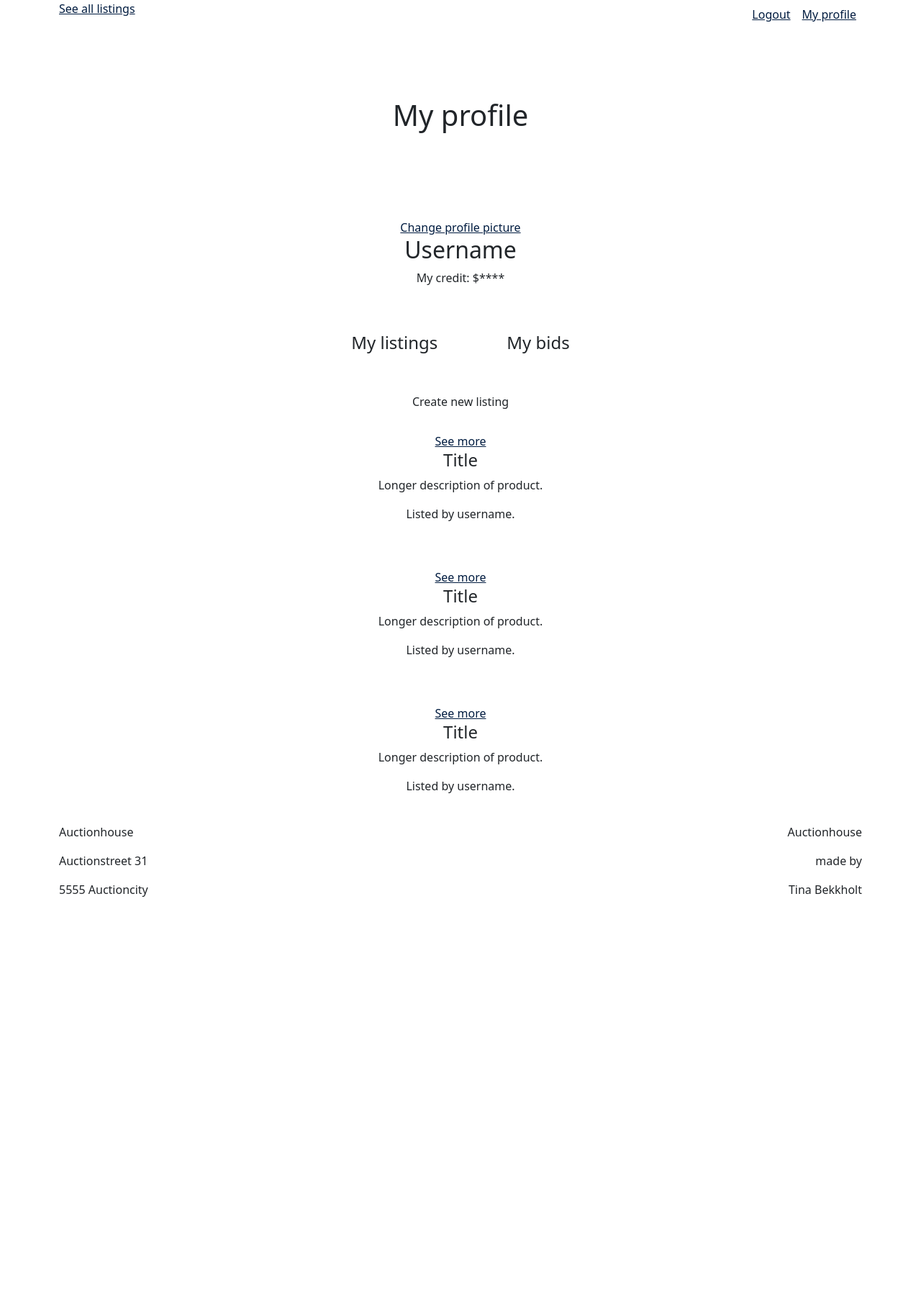
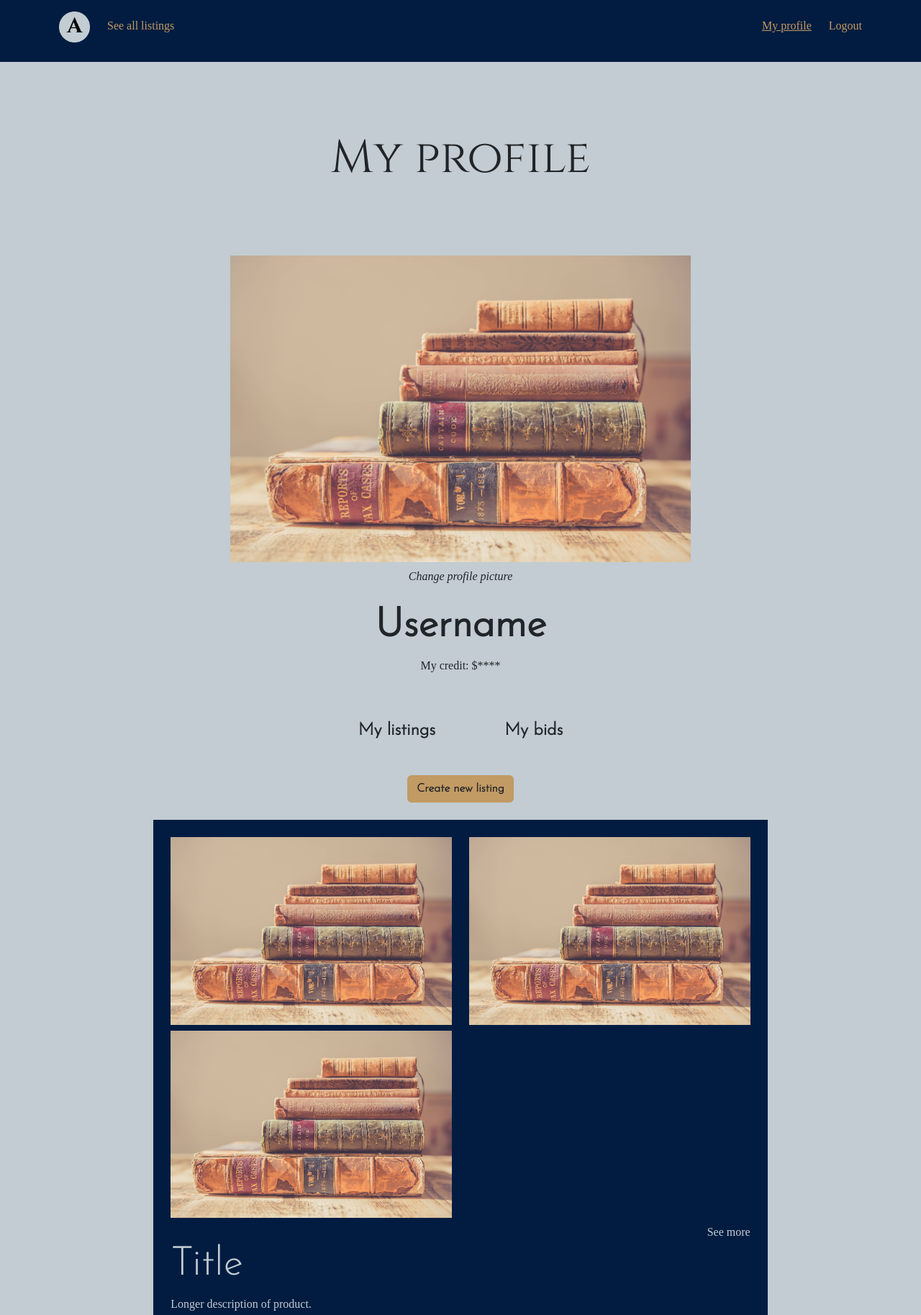
Before and after one commit to Bekkholt/semester-project-2, a website: page src/profile.html in a window 1280 px wide. Shown: the top 1827 px of the page at 72% size. Before the commit the page ends 1264 px from the top, so only its background shows below. Drawn offline with nearby package versions, Linux system fonts and the light colour scheme; files that its build step writes are made by us from their sources; a web font is replaced by a local one.

Commit message:
profile page styling done

```diff
--- a/src/profile.html
+++ b/src/profile.html
@@ -17,108 +17,209 @@
     ></script>
     <title>Auctionhouse - My profile</title>
   </head>
-  <body>
+  <body class="bg-light">
     <header>
-      <nav>
+      <nav class="bg-primary w-100">
         <ul class="container d-flex justify-content-between">
-          <div>
+          <div class="d-flex justify-content-start">
+            <a href="/">
+              <img src="/images/Logoauctionhouse_logo.png" class="mt-3 h-50" />
+            </a>
             <a
-              class="d-flex justify-content-start"
+              class="text-secondary nav-link btn mt-4 m-4 small-font"
               href="/src/all_listings.html"
               >See all listings</a
             >
           </div>
           <div class="d-flex justify-content-end">
-            <a class="m-2" href="/">Logout</a>
-            <a class="m-2">My profile</a>
+            <a
+              class="text-secondary nav-link btn mt-4 m-4 small-font active"
+              href="/src/profile.html"
+              >My profile</a
+            >
+            <a class="text-secondary nav-link btn mt-4 small-font" href="/"
+              >Logout</a
+            >
           </div>
         </ul>
       </nav>
     </header>
-    <body>
     <main>
-        <h1 class="d-flex justify-content-center p-5 m-5">My profile</h1>
+      <h1 class="d-flex justify-content-center p-5 m-5 big-font display-3">
+        My profile
+      </h1>
       <div>
         <div>
-            <img />
-            <a class="d-flex justify-content-center" href="/src/avatar.html"
+          <div class="d-flex justify-content-center">
+            <img
+              src="/images/chris-lawton-zvKx6ixUhWQ-unsplash.jpg"
+              class="w-50 mb-2"
+            />
+          </div>
+          <a
+            class="d-flex justify-content-center mb-4 nav-link small-font fst-italic"
+            href="/src/avatar.html"
             >Change profile picture</a
           >
-            <h2 class="d-flex justify-content-center">Username</h2>
-            <p class="d-flex justify-content-center">My credit: $****</p>
+          <h2
+            class="d-flex justify-content-center medium-font fw-semibold display-4"
+          >
+            Username
+          </h2>
+          <p class="d-flex justify-content-center small-font">
+            My credit: $****
+          </p>
         </div>
         <div class="d-flex justify-content-center">
-            <h4 class="d-flex justify-content-start m-5">My listings</h4>
-            <h4 class="d-flex justify-content-end m-5">My bids</h4>
+          <h4 class="d-flex justify-content-start m-5 medium-font fw-semibold">
+            My listings
+          </h4>
+          <h4 class="d-flex justify-content-end m-5 medium-font fw-semibold">
+            My bids
+          </h4>
         </div>
         <div class="d-flex justify-content-center">
-            <a class="btn" href="/src/new_listing.html"> Create new listing </a>
+          <a
+            class="btn bg-secondary medium-font fw-semibold"
+            href="/src/new_listing.html"
+          >
+            Create new listing
+          </a>
         </div>
-          <div class="p-4 container">
-            <div class="d-flex">
-              <img />
-              <img />
-              <img />
-            </div>
-            <a class="d-flex justify-content-center" href="/src/product.html"
-              >See more</a
-            >
-            <h4 class="d-flex justify-content-center">Title</h4>
-            <p class="d-flex justify-content-center">
-              Longer description of product.
-            </p>
-            <p class="d-flex justify-content-center">Listed by username.</p>
-          </div>
-          <div>
-            <div class="p-4 container">
-              <div class="d-flex">
-                <img />
-                <img />
-                <img />
-              </div>
-              <a class="d-flex justify-content-center" href="/src/product.html"
-                >See more</a
-              >
-              <h4 class="d-flex justify-content-center">Title</h4>
-              <p class="d-flex justify-content-center">
-                Longer description of product.
-              </p>
-              <p class="d-flex justify-content-center">Listed by username.</p>
-            </div>
-            <div>
-              <div class="p-4 container">
-                <div class="d-flex">
-                  <img />
-                  <img />
-                  <img />
+        <div class="p-4 mt-4 col-8 container bg-primary">
+          <div class="d-flex row">
+            <img
+              src="/images/chris-lawton-zvKx6ixUhWQ-unsplash.jpg"
+              class="w-50 mb-2"
+            />
+            <img
+              src="/images/chris-lawton-zvKx6ixUhWQ-unsplash.jpg"
+              class="w-50 mb-2"
+            />
+            <img
+              src="/images/chris-lawton-zvKx6ixUhWQ-unsplash.jpg"
+              class="w-50 mb-2"
+            />
           </div>
           <a
-                  class="d-flex justify-content-center"
+            class="d-flex justify-content-end text-light small-font nav-link"
             href="/src/product.html"
             >See more</a
           >
-                <h4 class="d-flex justify-content-center">Title</h4>
-                <p class="d-flex justify-content-center">
+          <h4
+            class="d-flex justify-content-start text-light medium-font display-4"
+          >
+            Title
+          </h4>
+          <p class="d-flex justify-content-start text-light small-font">
             Longer description of product.
           </p>
-                <p class="d-flex justify-content-center">Listed by username.</p>
+          <p
+            class="d-flex justify-content-start text-light medium-font fw-semibold fst-italic"
+          >
+            Listed by username.
+          </p>
         </div>
+        <div class="p-4 mt-4 col-8 container bg-primary">
+          <div class="d-flex row">
+            <img
+              src="/images/chris-lawton-zvKx6ixUhWQ-unsplash.jpg"
+              class="w-50 mb-2"
+            />
+            <img
+              src="/images/chris-lawton-zvKx6ixUhWQ-unsplash.jpg"
+              class="w-50 mb-2"
+            />
+            <img
+              src="/images/chris-lawton-zvKx6ixUhWQ-unsplash.jpg"
+              class="w-50 mb-2"
+            />
           </div>
+          <a
+            class="d-flex justify-content-end text-light small-font nav-link"
+            href="/src/product.html"
+            >See more</a
+          >
+          <h4
+            class="d-flex justify-content-start text-light medium-font display-4"
+          >
+            Title
+          </h4>
+          <p class="d-flex justify-content-start text-light small-font">
+            Longer description of product.
+          </p>
+          <p
+            class="d-flex justify-content-start text-light medium-font fw-semibold fst-italic"
+          >
+            Listed by username.
+          </p>
+        </div>
+        <div class="p-4 mt-4 col-8 container bg-primary">
+          <div class="d-flex row">
+            <img
+              src="/images/chris-lawton-zvKx6ixUhWQ-unsplash.jpg"
+              class="w-50 mb-2"
+            />
+            <img
+              src="/images/chris-lawton-zvKx6ixUhWQ-unsplash.jpg"
+              class="w-50 mb-2"
+            />
+            <img
+              src="/images/chris-lawton-zvKx6ixUhWQ-unsplash.jpg"
+              class="w-50 mb-2"
+            />
+          </div>
+          <a
+            class="d-flex justify-content-end text-light small-font nav-link"
+            href="/src/product.html"
+            >See more</a
+          >
+          <h4
+            class="d-flex justify-content-start text-light medium-font display-4"
+          >
+            Title
+          </h4>
+          <p class="d-flex justify-content-start text-light small-font">
+            Longer description of product.
+          </p>
+          <p
+            class="d-flex justify-content-start text-light medium-font fw-semibold fst-italic"
+          >
+            Listed by username.
+          </p>
         </div>
       </div>
     </main>
   </body>
-    <footer class="container d-flex justify-content-between">
+  <footer class="d-flex justify-content-between bg-primary p-3 mt-4 w-100">
     <div>
-        <address class="d-flex justify-content-start">Auctionhouse</address>
-        <address class="d-flex justify-content-start">Auctionstreet 31</address>
-        <address class="d-flex justify-content-start">5555 Auctioncity</address>
+      <address
+        class="d-flex justify-content-start text-secondary m-1 small-font"
+      >
+        Auctionhouse
+      </address>
+      <address
+        class="d-flex justify-content-start text-secondary m-1 small-font"
+      >
+        Auctionstreet 31
+      </address>
+      <address
+        class="d-flex justify-content-start text-secondary m-1 small-font"
+      >
+        5555 Auctioncity
+      </address>
     </div>
+    <img src="/images/Logoauctionhouse_logo.png" class="h-50 m-2" />
     <div>
-        <p class="d-flex justify-content-end">Auctionhouse</p>
-        <p class="d-flex justify-content-end">made by</p>
-        <p class="d-flex justify-content-end">Tina Bekkholt</p>
+      <p class="d-flex justify-content-end text-secondary m-1 small-font">
+        Auctionhouse
+      </p>
+      <p class="d-flex justify-content-end text-secondary m-1 small-font">
+        made by
+      </p>
+      <p class="d-flex justify-content-end text-secondary m-1 small-font">
+        Tina Bekkholt
+      </p>
     </div>
   </footer>
-  </body>
 </html>
```
Lines whose indentation alone changed are shown as unchanged.
